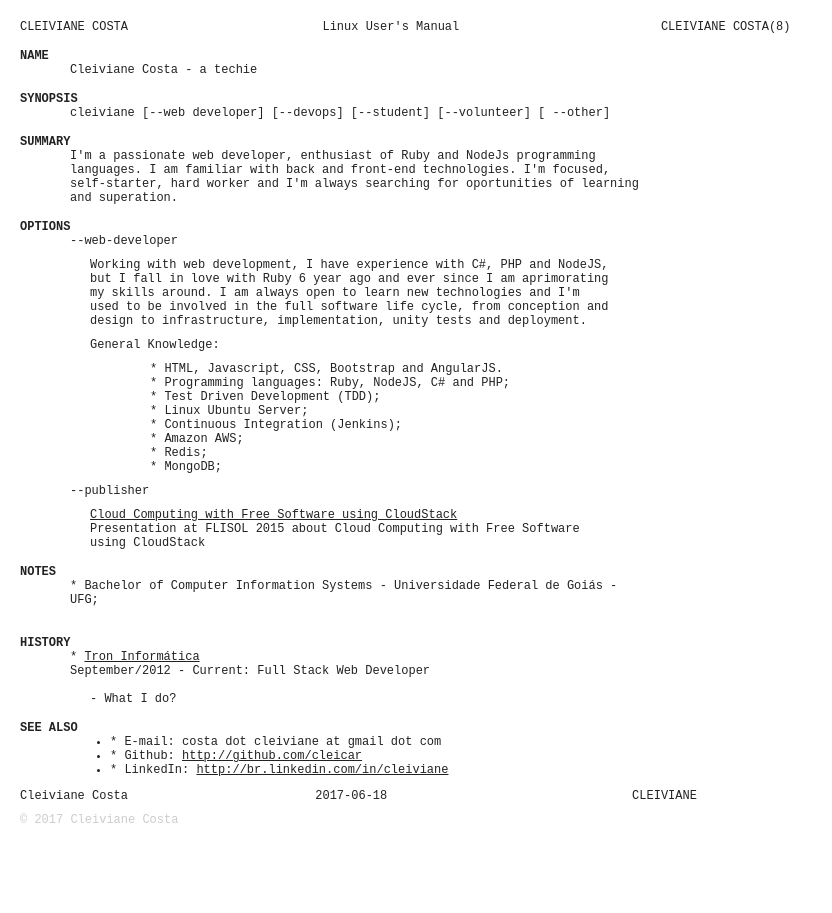
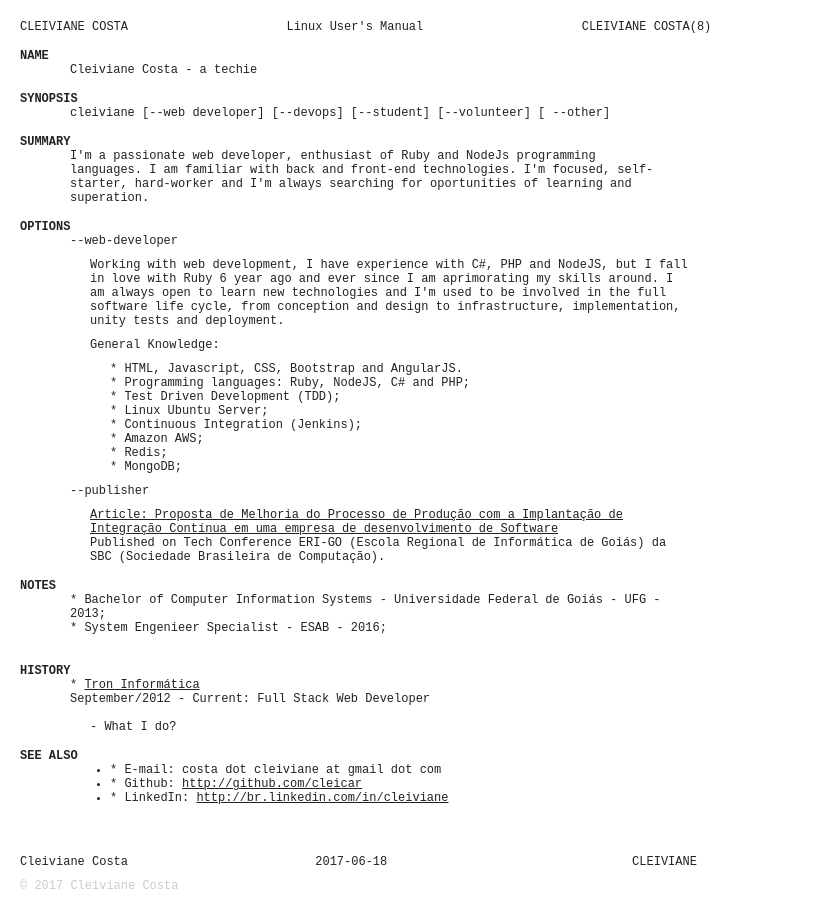
Before and after one commit to cleicar/man-page-cv, a plain HTML site: page index.html in a window 1280 px wide. Shown: the whole page, without its empty margins (0-832 px from the left). Before the commit the page ends 847 px from the top, so only its background shows below. Drawn offline with Linux system fonts and the light colour scheme.

Commit message:
Education and Publisher Informations.

```diff
--- a/css/style.css
+++ b/css/style.css
@@ -17,14 +17,14 @@ h1 {
 }
 .subtext {
   margin: 0px 0px 10px 50px;
-  width: 575px;
+  width: 600px;
 }
 .doublesubtext {
   margin: 0px 0px 10px 70px;
-  width: 525px;
+  width: 600px;
 }
 .triplesubtext {
-  margin: 0px 0px 10px 90px;
+  margin: 0px 0px 10px 50px;
   width: 475px;
 }
 .bottomcut {
--- a/index.html
+++ b/index.html
@@ -7,7 +7,7 @@
 </head>
 <body>
 
-<pre class="manheader">CLEIVIANE COSTA                           Linux User's Manual                            CLEIVIANE COSTA(8)</pre>
+<pre class="manheader">CLEIVIANE COSTA                      Linux User's Manual                      CLEIVIANE COSTA(8)</pre>
 <h1>NAME</h1>
 <p class="subtext">
   Cleiviane Costa - a techie
@@ -21,10 +21,7 @@
 
 <h1>SUMMARY</h1>
 <p class="subtext">
-  I'm a passionate web developer, enthusiast of Ruby and NodeJs programming
-  languages.  I am familiar with back and front-end technologies. I'm focused,
-  self-starter, hard worker and I'm always searching for oportunities of
-  learning and superation.
+  I'm a passionate web developer, enthusiast of Ruby and NodeJs programming languages. I am familiar with back and front-end technologies. I'm focused, self-starter, hard-worker and I'm always searching for oportunities of learning and superation.
 </p>
 
 <h1>OPTIONS</h1>
@@ -32,11 +29,7 @@
   --web-developer
 </p>
 <p class="doublesubtext">
-  Working with web development, I have experience with C#, PHP and NodeJS, but
-  I fall in love with Ruby 6 year ago and ever since I am aprimorating my skills
-  around. I am always open to learn new technologies and I'm used to be involved
-  in the full software life cycle, from conception and design to infrastructure,
-  implementation, unity tests and deployment.
+  Working with web development, I have experience with C#, PHP and NodeJS, but I fall in love with Ruby 6 year ago and ever since I am aprimorating my skills around. I am always open to learn new technologies and I'm used to be involved in the full software life cycle, from conception and design to infrastructure, implementation, unity tests and deployment.
 </p>
 <p class="doublesubtext">
   General Knowledge:
@@ -56,13 +49,16 @@
   --publisher
 </p>
 <p class="doublesubtext">
-  <a href="http://pt.slideshare.net/rmmartins/flisol-2015">Cloud Computing with Free Software using CloudStack</a><br>
-  Presentation at FLISOL 2015 about Cloud Computing with Free Software using CloudStack
+  <a href="">Article: Proposta de Melhoria do Processo de Produção com a Implantação de Integração Contínua em uma empresa de desenvolvimento de Software</a><br>
+  Published on Tech Conference ERI-GO (Escola Regional de Informática de Goiás) da SBC (Sociedade Brasileira de Computação).
 </p>
 
 <h1>NOTES</h1>
 <p class="subtext bottomcut">
-  * Bachelor of Computer Information Systems - Universidade Federal de Goiás - UFG;<br>
+  * Bachelor of Computer Information Systems - Universidade Federal de Goiás - UFG - 2013;<br>
+</p>
+<p class="subtext bottomcut">
+  * System Engenieer Specialist - ESAB - 2016;<br>
 </p>
 <br>
 
@@ -85,6 +81,7 @@
 
 <p></p>
 
+<br><br>
 <pre class="manheader">Cleiviane Costa                          2017-06-18                                  CLEIVIANE
 </pre>
 
```
